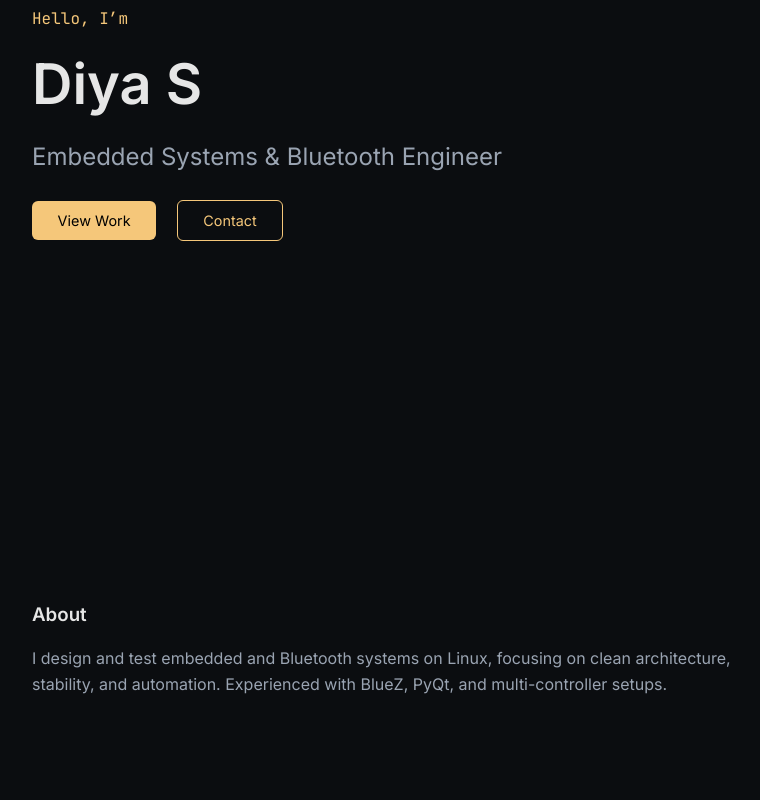
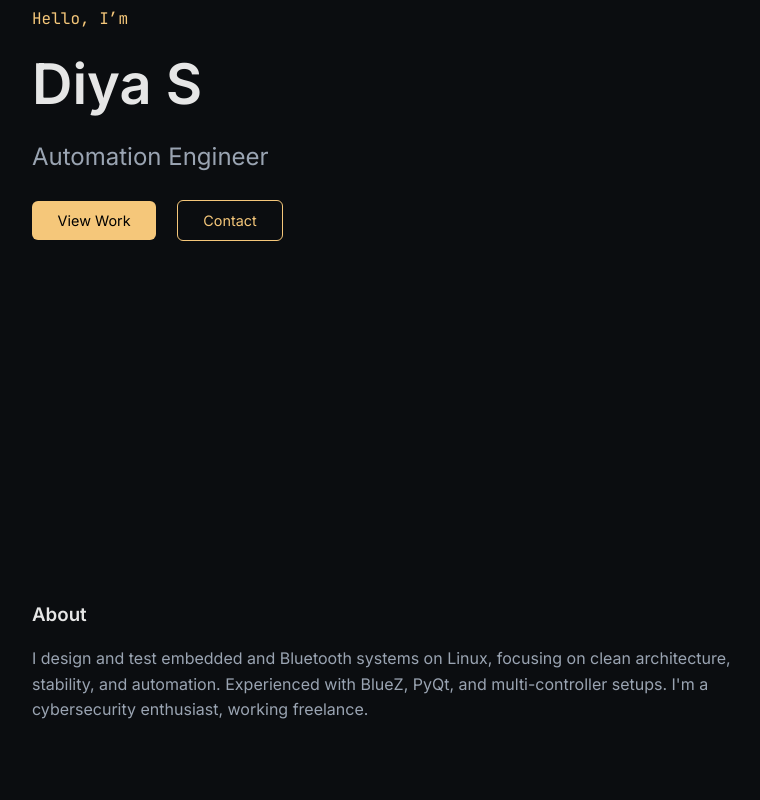
Before and after one commit to DiyaS-77/DiyaS-77.github.io, a plain HTML site: page index.html in a window 1280 px wide. Shown: the part 280-1080 px from the top of the page, without its empty margins (96-856 px from the left). Drawn offline with Linux system fonts and the light colour scheme.

Commit message:
Update index.html

```diff
--- a/index.html
+++ b/index.html
@@ -3,7 +3,7 @@
 <head>
   <meta charset="UTF-8" />
   <meta name="viewport" content="width=device-width, initial-scale=1.0" />
-  <title>Diya S | Embedded Engineer</title>
+  <title>Diya S | Automation Engineer</title>
 
   <!-- Google Fonts -->
   <link rel="preconnect" href="https://fonts.googleapis.com">
@@ -18,7 +18,7 @@
   <section class="hero">
     <p class="hello">Hello, I’m</p>
     <h1>Diya S</h1>
-    <h2>Embedded Systems & Bluetooth Engineer</h2>
+    <h2>Automation Engineer</h2>
 
     <div class="buttons">
       <a href="#projects" class="btn primary">View Work</a>
@@ -33,6 +33,7 @@
       I design and test embedded and Bluetooth systems on Linux,
       focusing on clean architecture, stability, and automation.
       Experienced with BlueZ, PyQt, and multi-controller setups.
+      I'm a cybersecurity enthusiast, working freelance.
     </p>
   </section>
 
@@ -63,7 +64,7 @@
   <!-- CONTACT -->
   <section id="contact" class="contact">
     <h3>Let’s Connect</h3>
-    <p>Email: <a href="mailto:yourmail@gmail.com">yourmail@gmail.com</a></p>
+    <p>Email: <a href="mailto:yourmail@gmail.com">diyasandra7@gmail.com</a></p>
     <p class="links">
       <a href="#" target="_blank">GitHub</a>
       <a href="#" target="_blank">LinkedIn</a>
```
